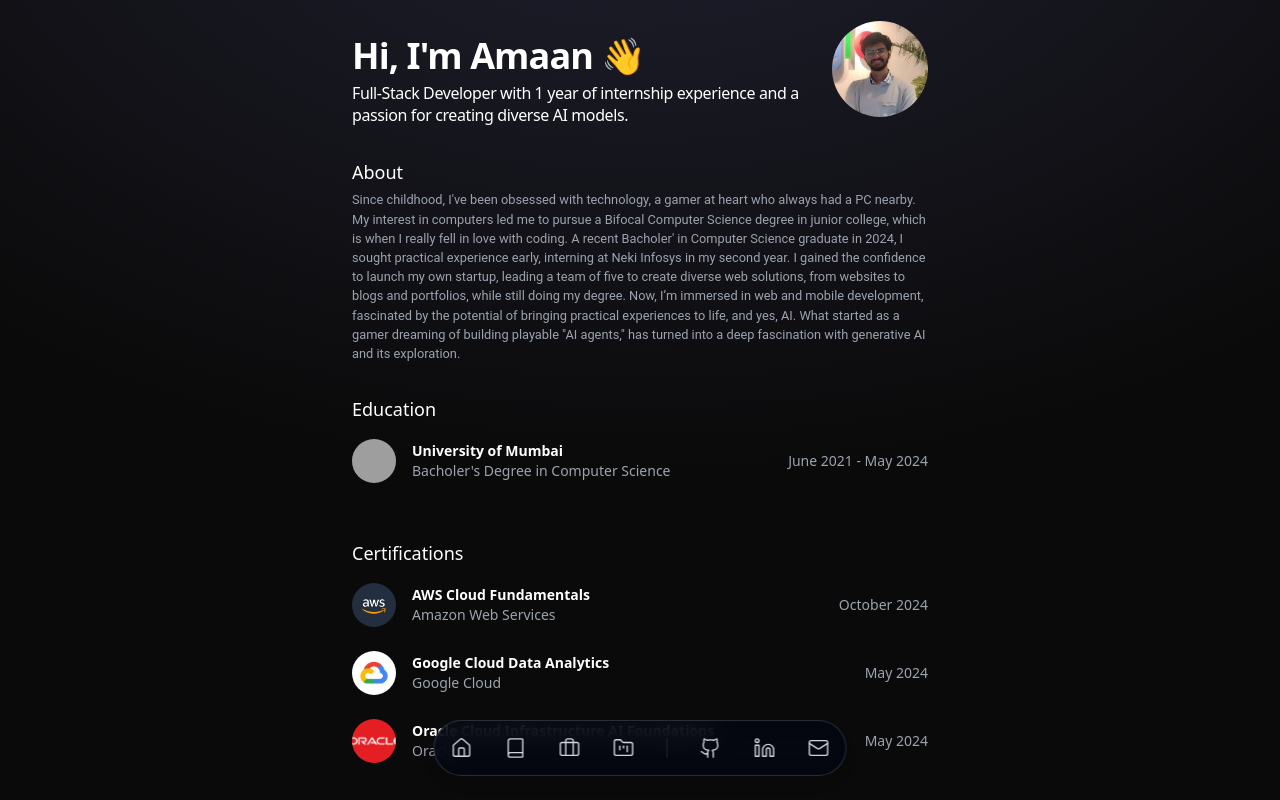
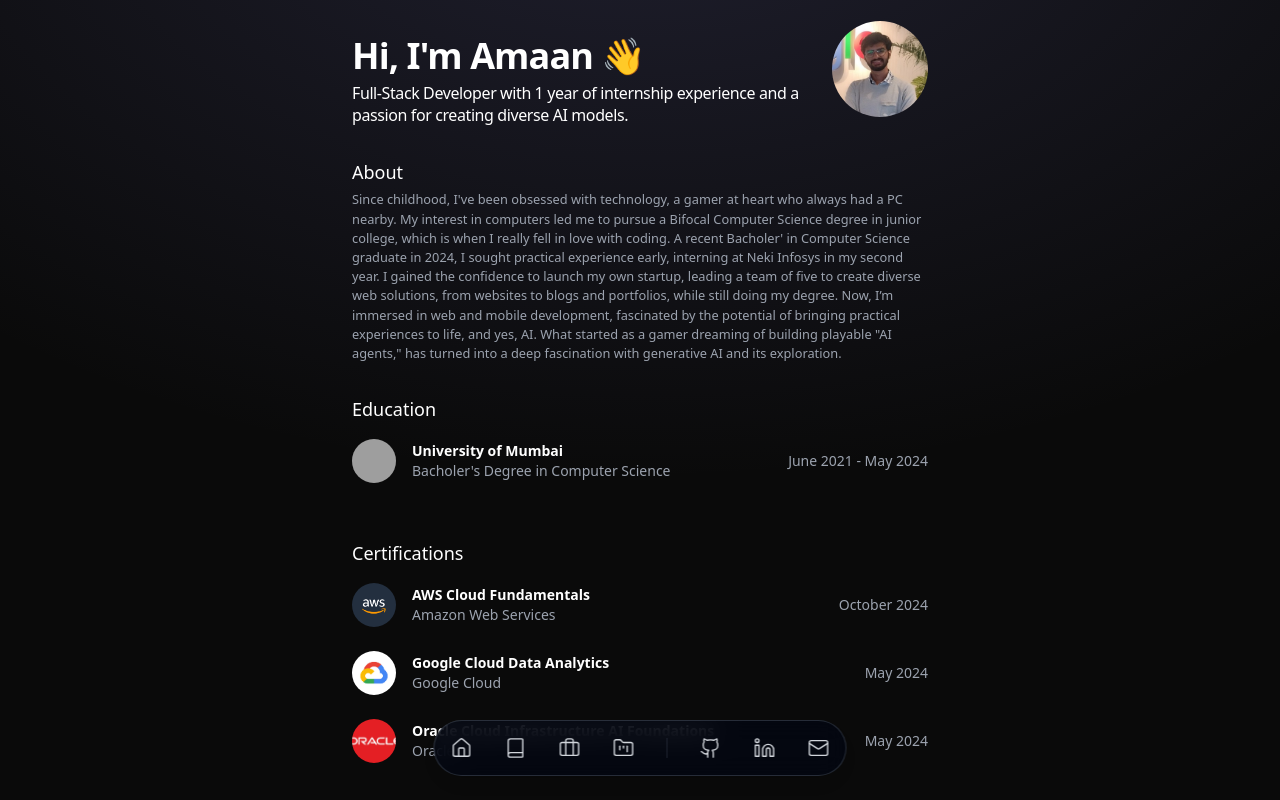
Before and after one commit to amaan-p/portfolio, a React (Vite) app: page / in a window 1280 px wide. Built offline with nearby package versions, Linux system fonts and the light colour scheme; grey boxes are pictures that could not be loaded.

Commit message:
about sizes

```diff
--- a/src/pages/About.jsx
+++ b/src/pages/About.jsx
@@ -4,7 +4,7 @@ const About = () => {
       <div className="flex flex-col items-center p-8 pt-0 sm:p-0">
         <div className="max-w-xl w-full">
           <div className="text-white font-medium text-lg">About</div>
-          <div className="text-gray-400  text-[0.8rem] pt-1 font-serif">
+          <div className="text-gray-400  text-[0.8rem] pt-1 ">
             Since childhood, I{"'"}ve been obsessed with technology, a gamer
             at heart who always had a PC nearby. My interest in computers led me
             to pursue a Bifocal Computer Science degree in junior college, which is
```
